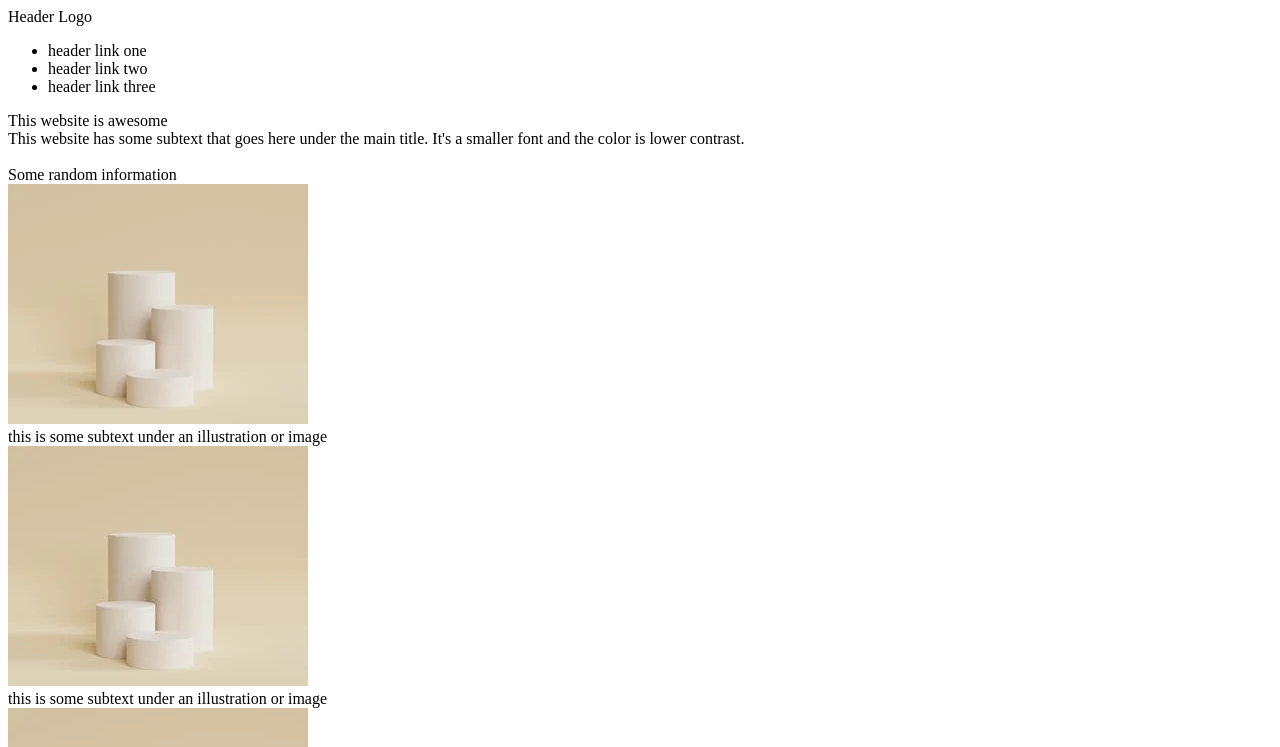
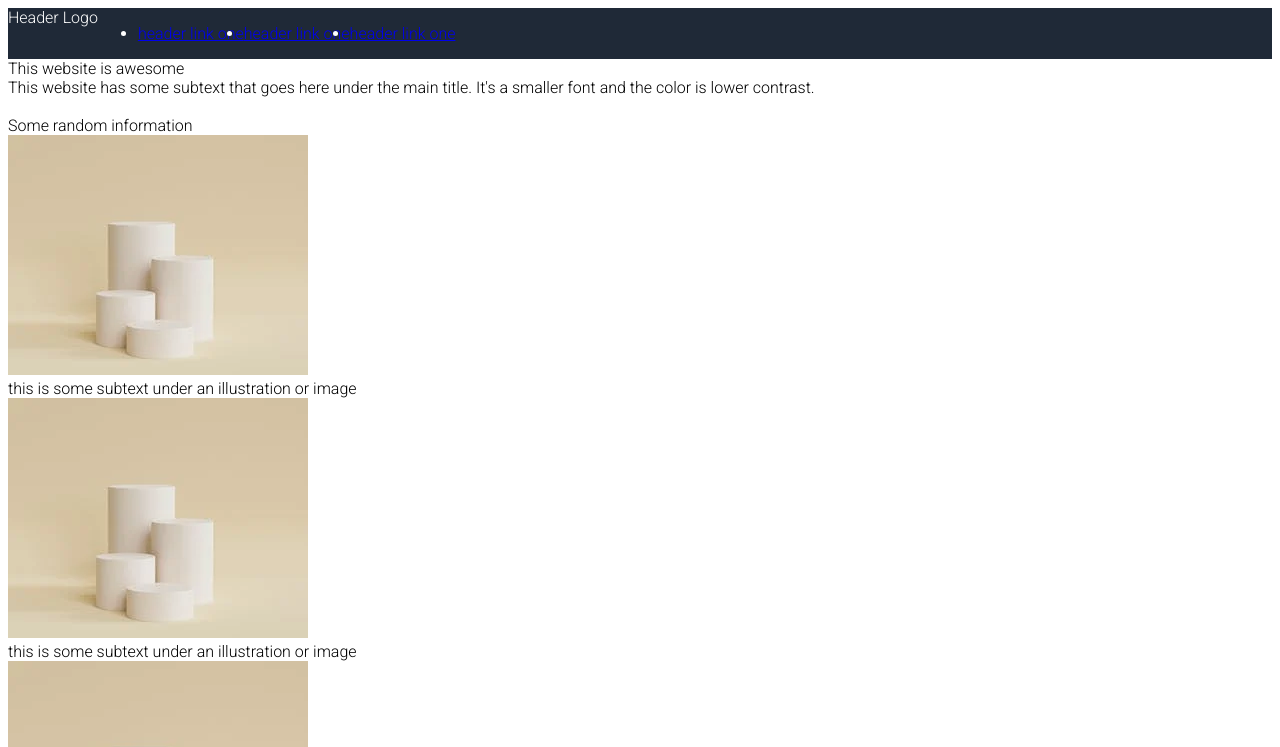
Before and after one commit to jrazec/landing-page, a plain HTML site: page index.html in a window 1280 px wide. Shown: the top 747 px of the page. Drawn offline with Linux system fonts and the light colour scheme.

Commit message:
Add link to header, and roboto font

```diff
--- a/index.html
+++ b/index.html
@@ -2,6 +2,7 @@
 <html lang="en">
 <head>
     <meta charset="UTF-8">
+    <link rel="stylesheet" href="style.css">
     <meta name="viewport" content="width=device-width, initial-scale=1.0">
     <title>Landing Page</title>
 </head>
@@ -9,9 +10,9 @@
     <div class="header">
         <div class="logo">Header Logo</div>
         <ul class="header link">
-            <li>header link one</li>
-            <li>header link two</li>
-            <li>header link three</li>
+            <li><a href="#">header link one</a></li>
+            <li><a href="#">header link one</a></li>
+            <li><a href="#">header link one</a></li>
         </ul>
     </div>
 
--- a/style.css
+++ b/style.css
@@ -0,0 +1,16 @@
+@import url('https://fonts.googleapis.com/css2?family=Roboto:wght@300&display=swap');
+* {
+    font-family: 'Roboto', sans-serif;
+}
+
+body {
+    display: flex;
+    flex-direction: column;
+}
+
+.header {
+    background-color: #1F2937;
+    color: white;
+    display: flex;
+}
+ul {}
```
